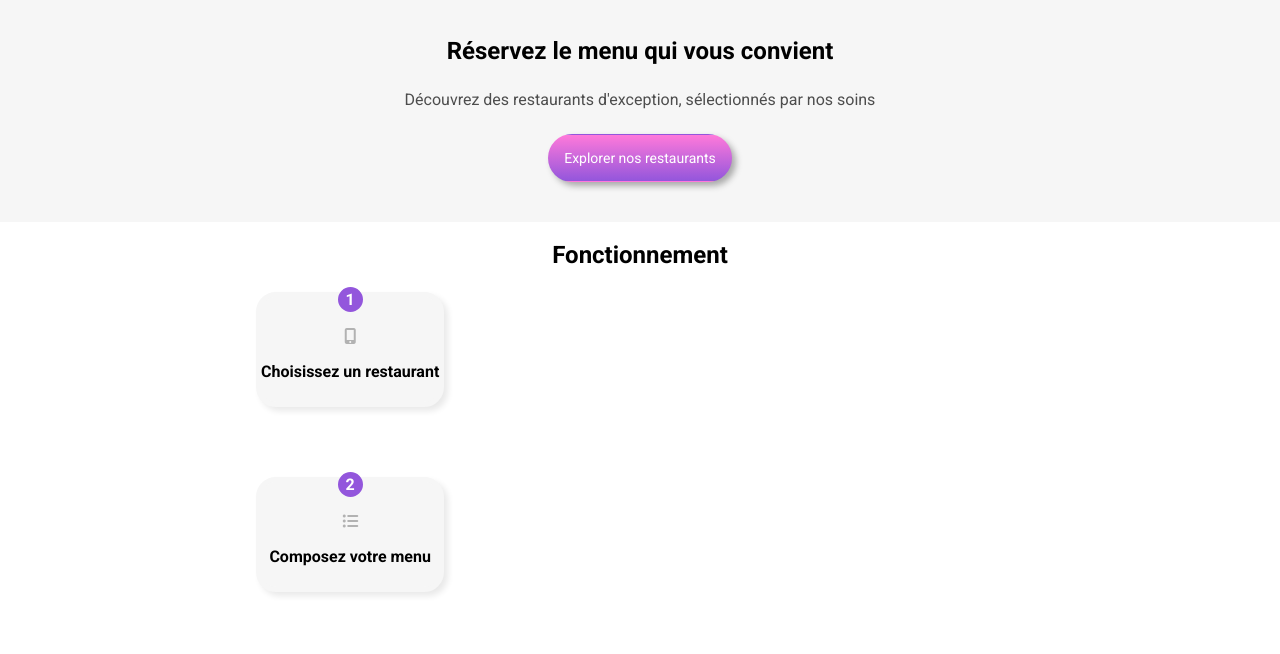
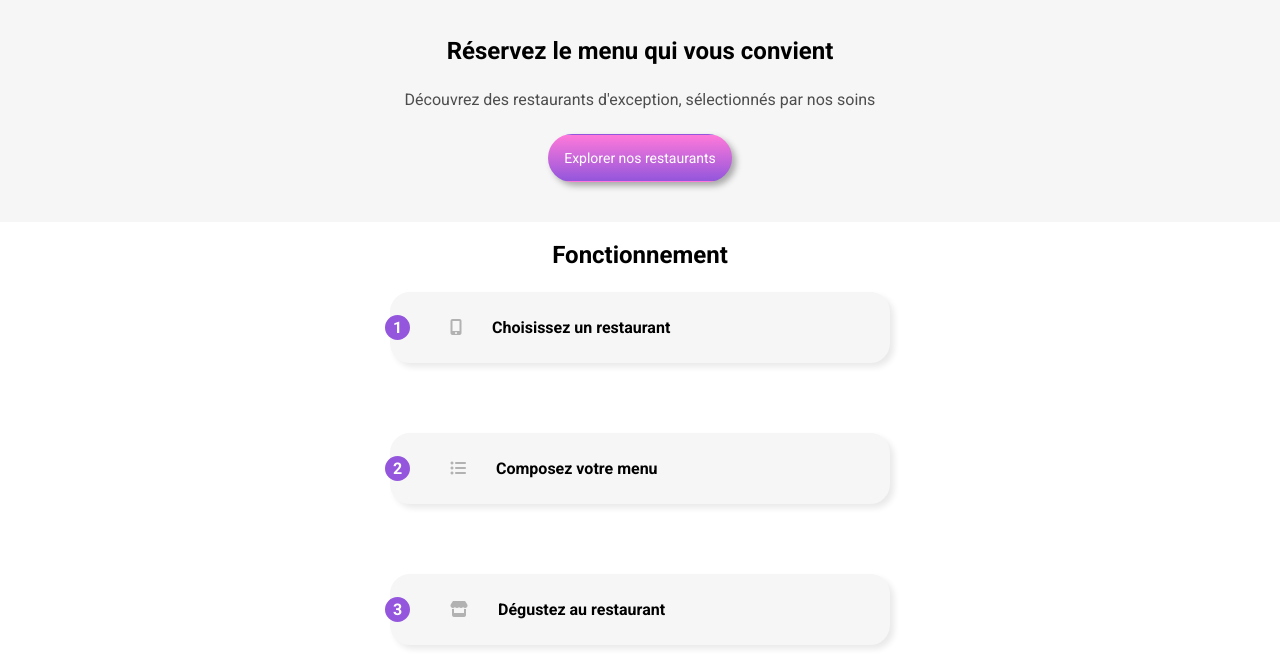
Before and after one commit to pyrhaa/openClass_projet_3, a website: page index.html in a window 1280 px wide. Shown: the part 129-783 px from the top of the page. Drawn offline with Linux system fonts and the light colour scheme; a web font is replaced by a local one.

Commit message:
howto ok, project end

```diff
--- a/sass/Components/_howto-btn.scss
+++ b/sass/Components/_howto-btn.scss
@@ -1,10 +1,10 @@
 .howto__button {
   @include howto-btn;
   @include tablet {
-    margin: 20px 0;
     display: flex;
-    flex-direction: column;
-    justify-content: space-between;
+    justify-content: start;
+    align-items: center;
+    width: 500px;
   }
   @include desktop {
     margin: 70px 0;
--- a/sass/Layout/_howto.scss
+++ b/sass/Layout/_howto.scss
@@ -2,7 +2,7 @@
   padding: 40px 10px 40px 10px;
   @include tablet {
     display: flex;
-    justify-content: space-between;
+    flex-direction: column;
     align-items: center;
     padding: 0 20px;
   }
@@ -29,10 +29,6 @@
 }
 .howto__number {
   @include howto-number;
-  @include tablet {
-    right: 0;
-    top: -15px;
-  }
 }
 .howto__icon {
   color: #b2b2b2;
```
Also changed, not shown: public/css/style.css, 1 other file.
